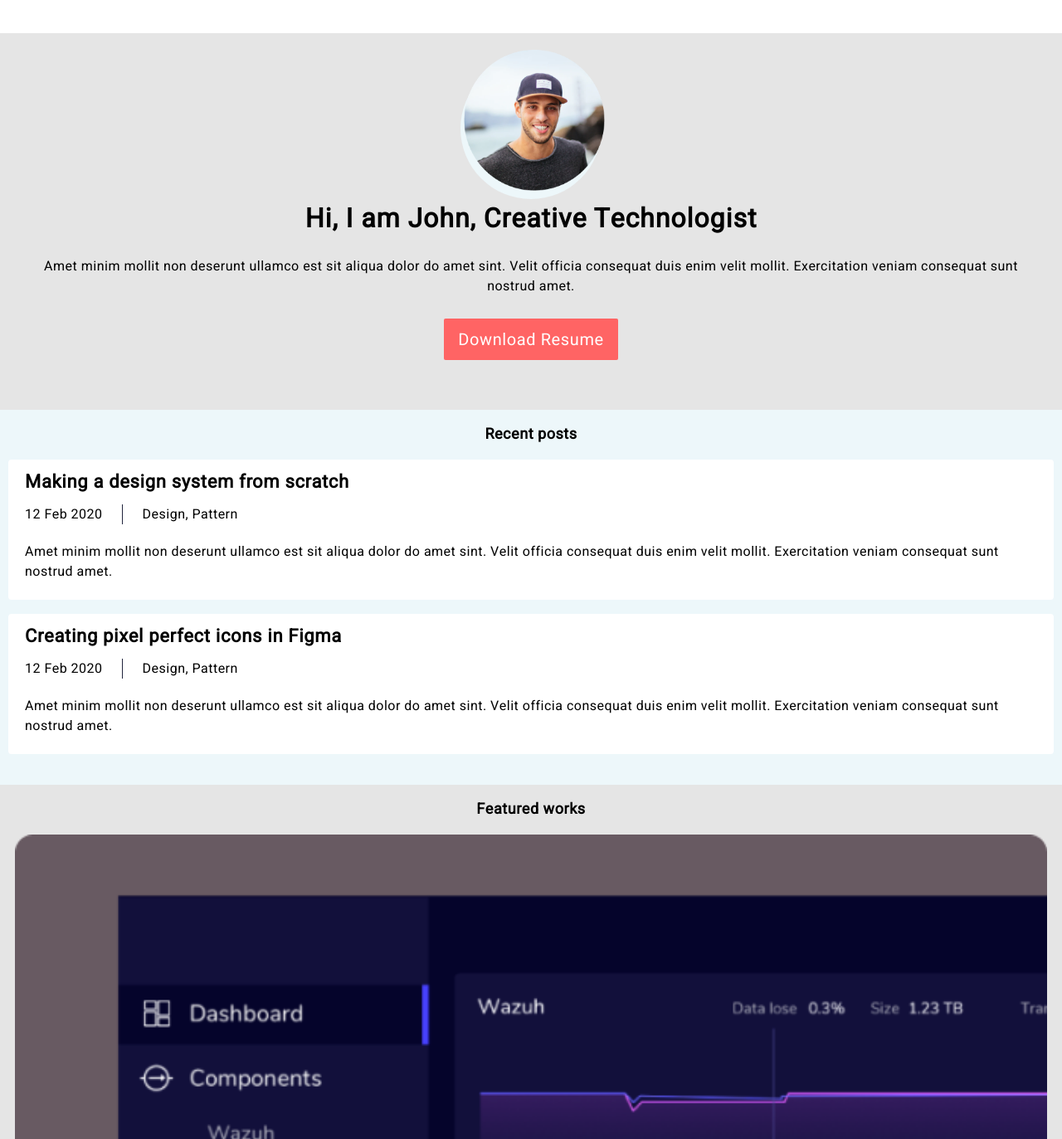
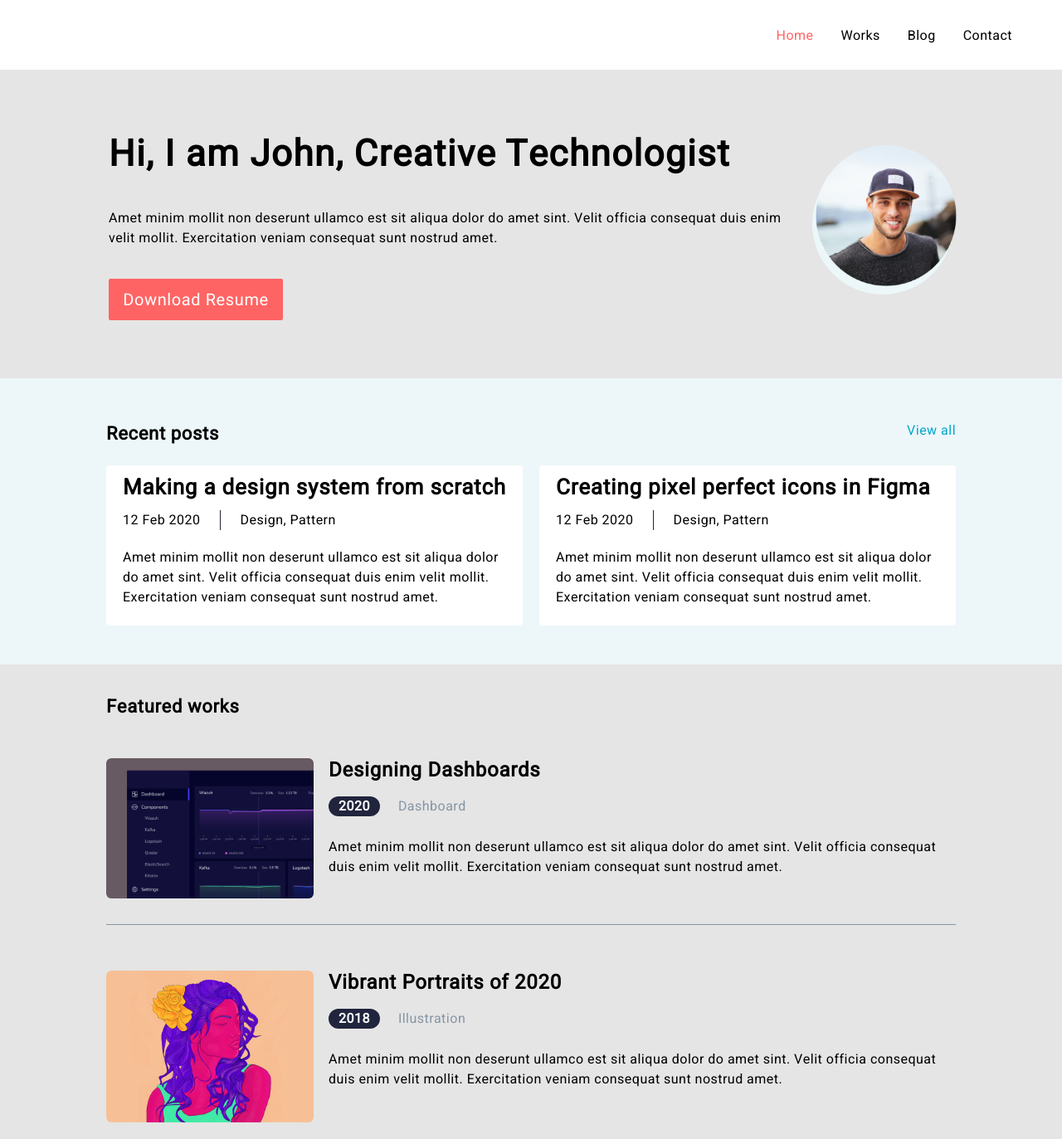
Before and after one commit to gabrielRaduDanila/portofolio-ui, a plain HTML site: page index.html in a window 1280 px wide. Shown: the top 1373 px of the page at 83% size. Drawn offline with Linux system fonts and the light colour scheme.

Commit message:
tablet and desktop styles

```diff
--- a/index.html
+++ b/index.html
@@ -36,6 +36,15 @@
             ></path>
           </svg>
         </button>
+
+        <ul class="header-nav hidden-on-mobile">
+          <li class="header-nav__link current-link">
+            <a href="./index.html">Home</a>
+          </li>
+          <li class="header-nav__link"><a href="">Works</a></li>
+          <li class="header-nav__link"><a href="">Blog</a></li>
+          <li class="header-nav__link"><a href="">Contact</a></li>
+        </ul>
       </div>
     </header>
     <main>
@@ -54,22 +63,30 @@
               alt="my image"
             />
           </div>
+          <div class="presentation-text-container">
             <h1 class="presentation-title">
               Hi, I am John, Creative Technologist
             </h1>
             <p class="presentation-text">
-            Amet minim mollit non deserunt ullamco est sit aliqua dolor do amet
-            sint. Velit officia consequat duis enim velit mollit. Exercitation
-            veniam consequat sunt nostrud amet.
+              Amet minim mollit non deserunt ullamco est sit aliqua dolor do
+              amet sint. Velit officia consequat duis enim velit mollit.
+              Exercitation veniam consequat sunt nostrud amet.
             </p>
             <button class="resume-btn">Download Resume</button>
+          </div>
         </div>
       </section>
       <!-- end of presentation section -->
       <!-- recent posts section -->
       <section class="recent-posts">
         <div class="container">
+          <div class="section-title-container">
             <h2 class="section-title">Recent posts</h2>
+            <button type="button" class="view-all-btn hidden-on-mobile">
+              View all
+            </button>
+          </div>
+          <div class="articles-container">
             <article class="post">
               <h3 class="article-post-title">
                 Making a design system from scratch
@@ -99,6 +116,7 @@
               </p>
             </article>
           </div>
+        </div>
       </section>
       <!-- end of recent posts section -->
       <!-- featured works section -->
@@ -117,6 +135,7 @@
                 "
                 sizes="80vw"
               />
+              <div class="work__item-text">
                 <h3 class="work-subtitle">Designing Dashboards</h3>
                 <p class="work-info">
                   <span class="work-info__year">2020</span>Dashboard
@@ -126,6 +145,7 @@
                   amet sint. Velit officia consequat duis enim velit mollit.
                   Exercitation veniam consequat sunt nostrud amet.
                 </p>
+              </div>
             </li>
             <li class="work__item hidden-on-mobile">
               <img
@@ -138,6 +158,7 @@
                 "
                 sizes="80vw"
               />
+              <div class="work__item-text">
                 <h3 class="work-subtitle">Vibrant Portraits of 2020</h3>
                 <p class="work-info">
                   <span class="work-info__year">2018</span>Illustration
@@ -147,6 +168,7 @@
                   amet sint. Velit officia consequat duis enim velit mollit.
                   Exercitation veniam consequat sunt nostrud amet.
                 </p>
+              </div>
             </li>
             <li class="work__item hidden-on-mobile">
               <img
@@ -159,6 +181,7 @@
                 "
                 sizes="80vw"
               />
+              <div class="work__item-text">
                 <h3 class="work-subtitle">36 Days of Malayalam type</h3>
                 <p class="work-info">
                   <span class="work-info__year">2018</span>Typography
@@ -168,6 +191,7 @@
                   amet sint. Velit officia consequat duis enim velit mollit.
                   Exercitation veniam consequat sunt nostrud amet.
                 </p>
+              </div>
             </li>
           </ul>
         </div>
@@ -206,6 +230,7 @@
             </a>
           </li>
         </ul>
+        <p class="footer-text">Copyright &#169;2020 All rights reserved</p>
       </div>
     </footer>
     <!-- creating mobile menu -->
@@ -227,43 +252,22 @@
       </button>
       <nav class="mobile-menu__nav">
         <ul class="mobile-header-nav__links">
-          <li>
+          <li class="mobile-nav__links">
             <a href="./index.html" class="mobile-header-nav__links-item"
-              >Studio</a
+              >Home</a
             >
           </li>
-          <li>
-            <a href="./portfolio.html" class="mobile-header-nav__links-item"
-              >Portofolio</a
-            >
+          <li class="mobile-nav__links">
+            <a href="" class="mobile-header-nav__links-item">Works</a>
           </li>
-          <li>
-            <a href="#" class="mobile-header-nav__links-item">Contacts</a>
+          <li class="mobile-nav__links">
+            <a href="" class="mobile-header-nav__links-item">Blog</a>
+          </li>
+          <li class="mobile-nav__links">
+            <a href="" class="mobile-header-nav__links-item">Contact</a>
           </li>
         </ul>
       </nav>
-
-      <ul class="mobile-contact">
-        <li>
-          <a href="tel:+12127724150" class="mobile-contact__phone"
-            >+1 212-772-4150</a
-          >
-        </li>
-        <li>
-          <a href="mailto:info@devstudio.com" class="mobile-contact__mail"
-            >info@devstudio.com</a
-          >
-        </li>
-      </ul>
-
-      <ul class="mobile-social-media">
-        <li>
-          <a class="mobile-social-media__item no-border-item">Instagram</a>
-        </li>
-        <li><a class="mobile-social-media__item">Twitter</a></li>
-        <li><a class="mobile-social-media__item">Facebook</a></li>
-        <li><a class="mobile-social-media__item">LinkedIn</a></li>
-      </ul>
     </div>
     <!-- end mobile menu -->
     <script defer src="./js/mobile-menu.js"></script>
--- a/sass/components/_featured-works-section.scss
+++ b/sass/components/_featured-works-section.scss
@@ -6,29 +6,40 @@
         flex-direction: column;
         align-items: center;
         justify-content: center;
+
+        .section-title {
+            margin-top: 21px;
+        }
     }
 }
 
 .work__item {
-    @include displayFlex(column);
-    align-items: flex-start;
-    gap: 17px;
     margin-bottom: 18px;
+    margin-top: 21px;
     position: relative;
+    text-align: center;
 
     &::after {
         content: '';
         position: absolute;
         width: 100%;
         height: 1px;
-        background-color: var(--gray-color);
+        background-color: var(--work-info-color);
         bottom: -18px;
+        left: 0;
     }
+}
+
+.work__item-text {
+  text-align: left;
 }
 
 .work__item-image {
     width: 100%;
+    margin: 0 auto;
+    max-width: 400px;
     border-radius: 6px;
+    margin-bottom: 17px;
 }
 
 .work-subtitle {
@@ -39,6 +50,8 @@
 
 .work-info {
     color: var(--work-info-color);
+    margin-top: 16px;
+    margin-bottom: 25px;
 
     &__year {
         font-weight: 900;
@@ -51,7 +64,42 @@
     }
 }
 
+@media screen and (min-width: 768px) {
+  .featured-works {
 
-.hidden-on-mobile {
-    display: none;
+      .container {
+        padding: 0 10% 83px 10%;
+        align-items: flex-start;
+
+        .section-title {
+          margin-top: 35px;
+        }
+      }
+    }
+
+    .work__item {
+      display: flex;
+      margin-bottom: 15px;
+      margin-top: 45px;
+      gap: 18px;
+
+      &:nth-child(2),
+      &:nth-child(3) {
+      margin-top: 70px;
+      }
+
+      &::after {
+        content: '';
+        position: absolute;
+        width: 100%;
+        height: 1px;
+        background-color: var(--work-info-color);
+        bottom: -15px;
+        left: 0;
+      }
+    }
+
+        .work__item-image {
+          width: 250px;
+        }
 }
--- a/sass/components/_mobile-menu.scss
+++ b/sass/components/_mobile-menu.scss
@@ -27,6 +27,10 @@
 .menu-toggle:hover,
 .menu-toggle:focus {
     cursor: pointer;
+
+    svg {
+        fill: var(--resume-btn-bg);
+    }
 }
 
 .menu-container {
@@ -35,7 +39,7 @@
     left: 0;
     width: 100vw;
     height: 100vh;
-    background-color: var(--white-color);
+    background-color: var(--presentation-bg);
     z-index: 999;
     transform: translateX(100%);
     transition: transform 250ms ease-in-out;
@@ -55,9 +59,28 @@
     color: #fff;
 }
 
-.mobile-menu {
-    padding: 48px 40px;
+.mobile-header-nav__links {
     display: flex;
     flex-direction: column;
-    width: 100%
+    gap: 30px;
 }
+
+.mobile-nav__links {
+    position: relative;
+
+&::after {
+        content: '';
+        width: 100%;
+        height: 1px;
+        background-color: var(--work-info-color);
+        position: absolute;
+        bottom: -15px;
+        left: 0;
+    }
+}
+
+.mobile-header-nav__links-item {
+    font-weight: 700;
+    color: var(--dark-text-color);
+
+}
--- a/sass/components/_page-footer.scss
+++ b/sass/components/_page-footer.scss
@@ -16,3 +16,9 @@
     fill: var(--resume-btn-bg);
     transition: all 250ms ease-in-out;
 }
+
+.footer-text {
+    font-size: 14px;
+    text-align: center;
+    margin-top: 26px;
+}
--- a/sass/components/_page-header.scss
+++ b/sass/components/_page-header.scss
@@ -8,3 +8,25 @@
 .menu-toggle {
     margin-left: auto;
 }
+
+.header-nav {
+    margin-left: auto;
+    gap: 33px;
+}
+
+.current-link {
+    color: var(--current-link-color);
+}
+
+.header-nav__link {
+    font-weight: 500;
+font-size: 20px;
+}
+
+@media screen and (min-width: 768px) {
+    .page-header {
+            .container {
+                padding: 27px 60px;
+            }
+        }
+}
--- a/sass/components/_presentation-section.scss
+++ b/sass/components/_presentation-section.scss
@@ -6,6 +6,7 @@
     align-items: center;
     flex-direction: column;
     justify-content: center;
+    gap: 34px;
   }
 }
 
@@ -54,3 +55,39 @@
     cursor: pointer;
   }
 }
+
+.presentation-text-container {
+  @include displayFlex(column);
+}
+
+@media screen and (min-width: 768px) {
+  .presentation {
+    .container {
+      padding: 70px 10%;
+      max-width: 100%;
+      flex-direction: row-reverse;
+    }
+  }
+
+  .presentation-text-container {
+    width: calc(100% - 210px);
+    align-items: flex-start;
+  }
+
+    .presentation-title {
+      padding: 0;
+      text-align: left;
+    }
+
+    .presentation-text {
+      text-align: left;
+      margin-top: 31px;
+      margin-bottom: 37px;
+    }
+}
+
+@media screen and (min-width: 1280px) {
+    .presentation-title {
+        font-size: 44px;
+      }
+}
--- a/sass/components/_recent-posts-section.scss
+++ b/sass/components/_recent-posts-section.scss
@@ -9,9 +9,14 @@
   }
 }
 
+.section-title-container {
+  margin-top: 21px;
+  margin-bottom: 21px;
+  display: flex;
+}
+
 .section-title {
   font-size: 18px;
-    line-height: 60px;
 }
 
 .post {
@@ -33,8 +38,9 @@
   display: flex;
   gap: 48px;
   margin-bottom: 21px;
+
   &-date {
-        position:relative;
+    position: relative;
 
     &::after {
       content: '';
@@ -46,3 +52,45 @@
     }
   }
 }
+
+.view-all-btn {
+  color: var(--view-all-btn);
+  border: none;
+  background-color: transparent;
+
+  &:hover,
+  &:focus {
+    cursor: pointer;
+  }
+}
+
+@media screen and (min-width: 768px) {
+  .recent-posts {
+
+    .container {
+      padding: 30px 10%;
+    }
+  }
+
+  .section-title-container {
+    width: 100%;
+    justify-content: space-between;
+  }
+
+  .section-title {
+    font-size: 22px;
+  }
+
+  .articles-container {
+    display: flex;
+    gap: 20px;
+  }
+
+
+}
+
+@media screen and (min-width: 1280px) {
+  .article-post-title {
+      font-size: 26px;
+    }
+}
--- a/sass/utils/_general-styles.scss
+++ b/sass/utils/_general-styles.scss
@@ -32,3 +32,13 @@ a {
   justify-content: center;
   flex-direction: $flexDirection;
 }
+
+.hidden-on-mobile {
+  display: none;
+}
+
+@media screen and (min-width: 768px) {
+  .hidden-on-mobile {
+      display: flex;
+    }
+}
--- a/sass/utils/_vars.scss
+++ b/sass/utils/_vars.scss
@@ -2,6 +2,8 @@
     //general colors
     --white-color: #FFFFFF;
     --gray-color: #E0E0E0;
+    --current-link-color: #FF6464;
+    --view-all-btn: #00A8CC;
 
     //text colors
     --dark-text-color: #21243D;
```
Also changed, not shown: css/main.min.css, 1 other file. Lines whose indentation alone changed are shown as unchanged.
